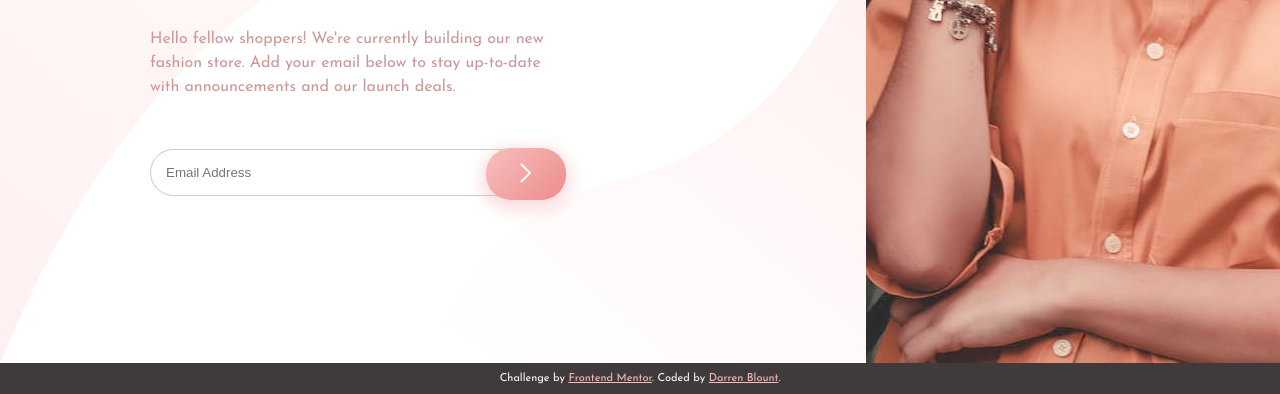
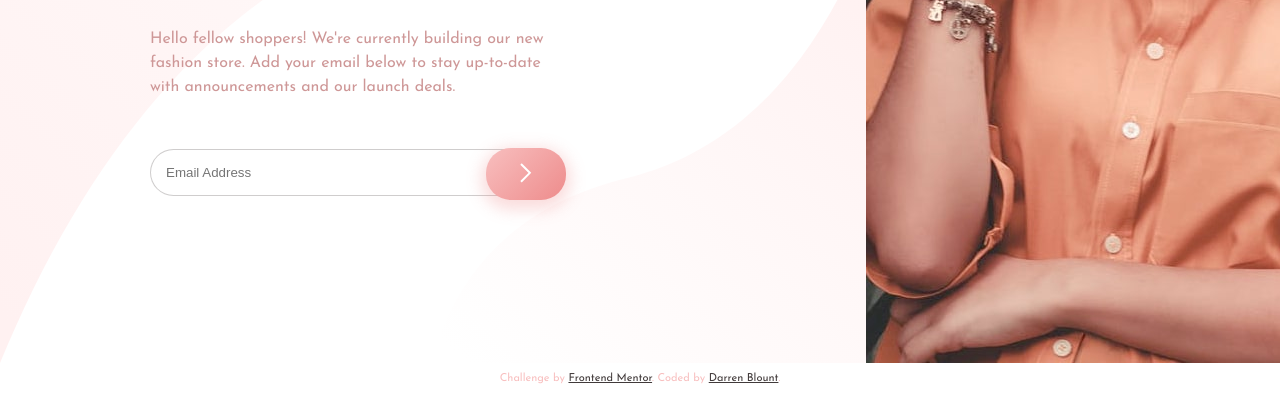
Before and after one commit to blountdj/frontend_mentor_challenge_base_apparel_coming_soon_page, a website: page index.html in a window 1280 px wide. Shown: the part 437-831 px from the top of the page. Drawn offline with nearby package versions, Linux system fonts and the light colour scheme; files that its build step writes are made by us from their sources.

Commit message:
Update _attributions.scss

```diff
--- a/sass/components/_attributions.scss
+++ b/sass/components/_attributions.scss
@@ -2,9 +2,8 @@
   font-size: 11px;
   text-align: center;
   padding: 1rem;
-  background-color: $color-dark-grayish-red;
-  color: hsl(0, 0%, 100%);
+  color: hsl(0, 80%, 86%);
 }
 .attribution a {
-  color: hsl(0, 80%, 86%);
+  color: $color-dark-grayish-red;
 }
```
